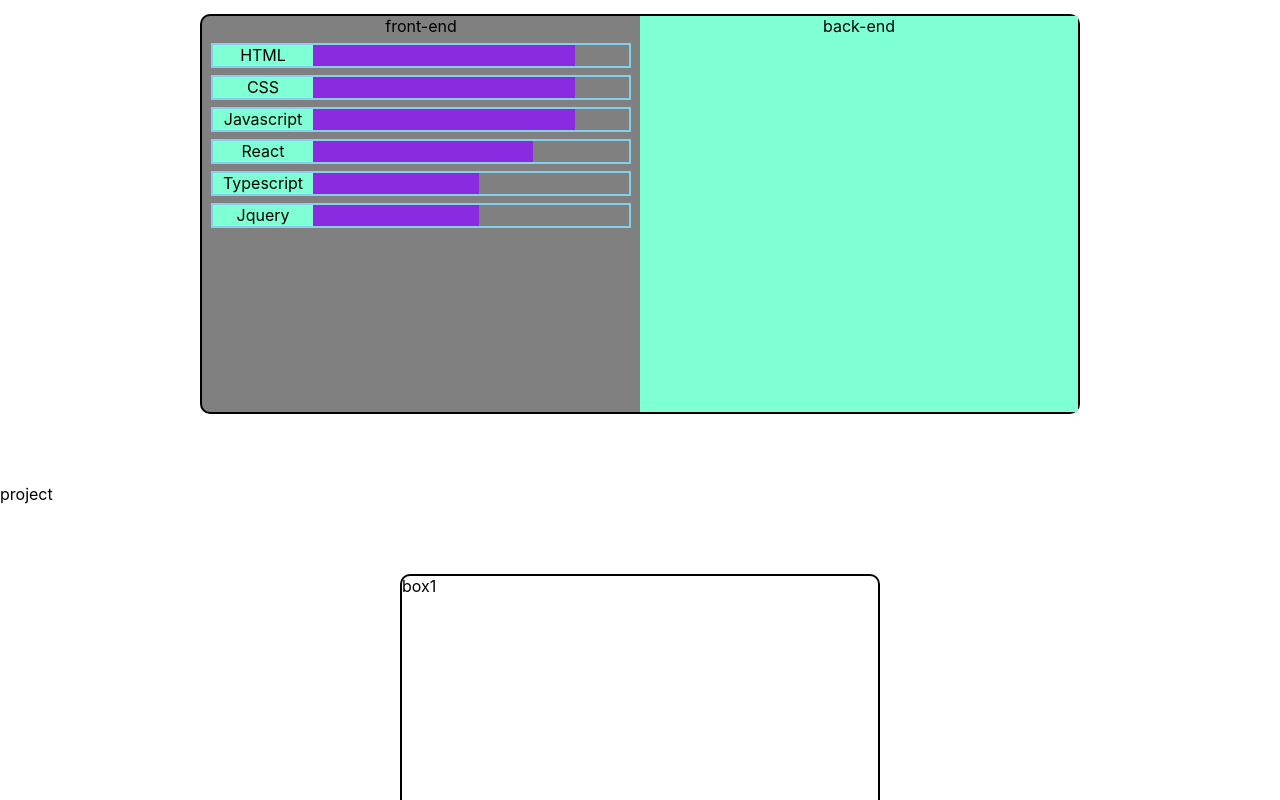
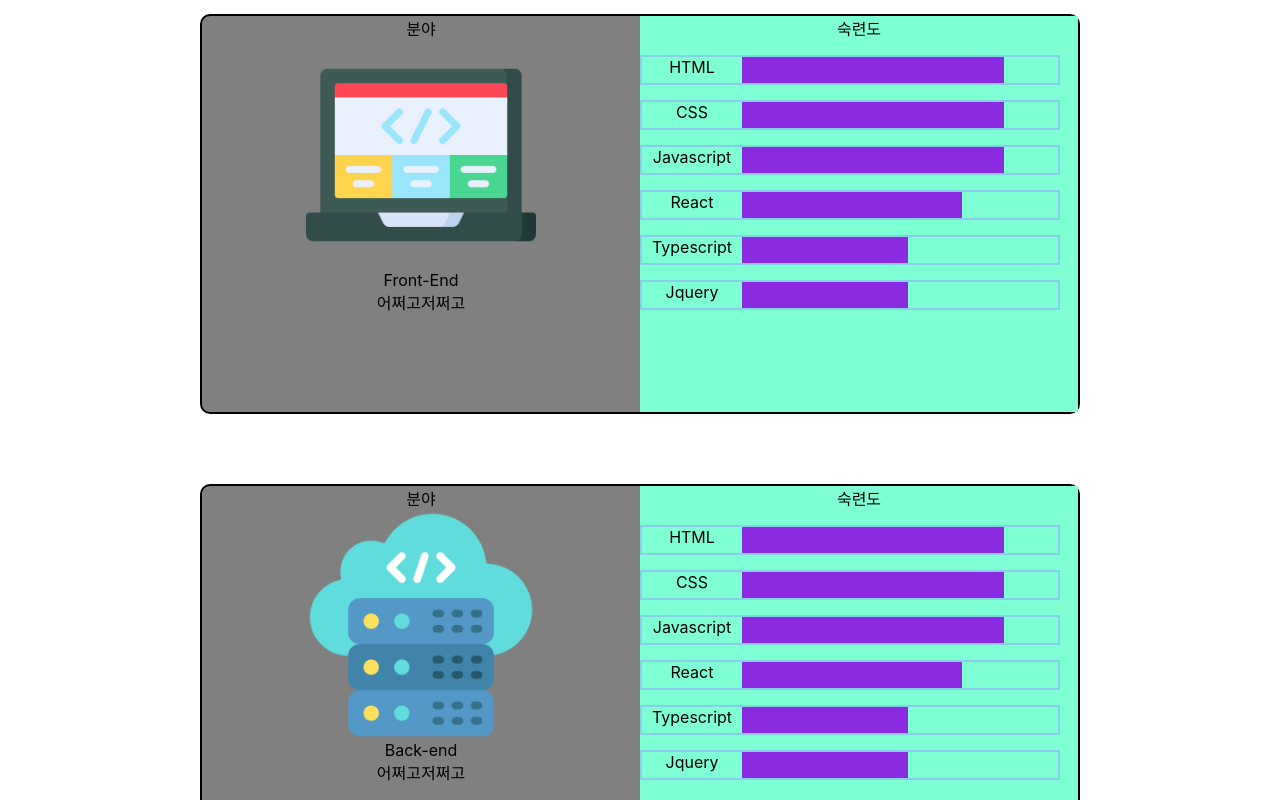
Before and after one commit to k-minyoung/Pf, a React (Create React App) app: page / in a window 1280 px wide. Shown: the part 1080-1880 px from the top of the page. Built offline with nearby package versions, Linux system fonts and the light colour scheme.

Commit message:
[Feat] Skill 레이아웃 변경

```diff
--- a/src/css/main.module.css
+++ b/src/css/main.module.css
@@ -80,12 +80,17 @@
 
 }
 
+.frontIcon {
+    width: 230px;
+    height: 230px;
+}
+
 .barBox {
     display: flex;
     width: 420px;
-    height: 25px;
+    height: 30px;
     border: 2px solid skyblue;
-    margin-top: 7px;
+    margin-top: 15px;
 }
 
 .stack {
@@ -93,6 +98,10 @@
     text-align: center;
     width: 100px;
     background-color: aquamarine;
+}
+
+.barEmpty {
+    display: inline-block;
 }
 
 .barFill1 {
--- a/src/main.tsx
+++ b/src/main.tsx
@@ -2,6 +2,9 @@ import React, { useState, useEffect, useRef } from 'react';
 import styles from "./css/main.module.css";
 import Modal1 from './modal/modal1';
 import Modal2 from './modal/modal2';
+
+import frontIcon from './icon/9094993.png'
+import backIcon from './icon/cloud-server.png'
 
 
 
@@ -11,6 +14,7 @@ export default function Main() {
     const [showModal, setShowModal] = useState<boolean>(false);
     const [showModal2, setShowModal2] = useState<boolean>(false);
     const [visible, setVisible] = useState<boolean>(false);
+    const [skillView, setSkillView] = useState<boolean>(false);
 
 
     const [back, setBack] = useState<boolean>(false);
@@ -42,7 +46,31 @@ export default function Main() {
         io.observe(document.querySelector("#header") as HTMLElement);//여기서 타겟 설정
     }, []);
 
+    const io2 = new IntersectionObserver((entries) => {
+        entries.forEach((entry2, i) => {
+            if (entry2.isIntersecting) {
+                setSkillView(true)
+                console.log(skillView)
+            } else {
+                // setSkillView(false)
+                // console.log(skillView)
+            }
+        });
+    },
+        {
+            root: null,
+            rootMargin: "0px",
+            threshold: 0.5
+        }
+    )
+
+    useEffect(() => {
+        io2.observe(document.querySelector("#skill") as HTMLElement);
+        console.log(skillView)
+    }, [skillView]);
     //https://ww8007-learn.tistory.com/6 참고했음
+
+
 
     // // 스크롤 이벤트 리스너 등록
     // useEffect(() => {
@@ -74,8 +102,7 @@ export default function Main() {
     return (
         <div className={styles.body} id='body'>
             <div className={styles.top}>포트폴리오입니다</div>
-            {/* <div className={scrollPosition >= 850 ? styles.header2 : styles.header}> */}
-            {/* 스크롤 위치가 850을 넘으면 header2스타일, 아니면 header스타일 적용 */}
+
             <div className={visible ? styles.header : styles.header2} id='header'>
                 <div className={styles.skill2}>skill</div>
                 <div className={styles.project}>project</div>
@@ -83,35 +110,80 @@ export default function Main() {
             </div>
             <div className={styles.mid}>
                 <div className={styles.skillTitle}>Skill</div>
-                <div className={styles.skill}>
+                <div className={styles.skill} id='skill'>
 
-                    <div className={styles.frontBox}> front-end
+                    <div className={styles.frontBox}> 분야
+                        <img src={frontIcon} className={styles.frontIcon}></img>
+                        <div>Front-End</div>
+                        <div>어쩌고저쩌고</div>
+                    </div>
+
+                    <div className={styles.backBox}> 숙련도
+
                         <div className={styles.barBox}>
                             <div className={styles.stack}>HTML</div>
-                            <div className={styles.barFill1}></div>
+                            <div className={skillView ? styles.barFill1 : styles.barEmpty}></div>
                         </div>
                         <div className={styles.barBox}>
                             <div className={styles.stack}>CSS</div>
-                            <div className={styles.barFill2} ></div>
+                            <div className={skillView ? styles.barFill2 : styles.barEmpty}></div>
                         </div>
                         <div className={styles.barBox}>
                             <div className={styles.stack}>Javascript</div>
-                            <div className={styles.barFill3}></div>
+                            <div className={skillView ? styles.barFill3 : styles.barEmpty}></div>
                         </div>
                         <div className={styles.barBox}>
                             <div className={styles.stack}>React</div>
-                            <div className={styles.barFill4}></div>
+                            <div className={skillView ? styles.barFill4 : styles.barEmpty}></div>
                         </div>
                         <div className={styles.barBox}>
                             <div className={styles.stack}>Typescript</div>
-                            <div className={styles.barFill5}></div>
+                            <div className={skillView ? styles.barFill5 : styles.barEmpty}></div>
                         </div>
                         <div className={styles.barBox}>
                             <div className={styles.stack}>Jquery</div>
-                            <div className={styles.barFill6}></div>
+                            <div className={skillView ? styles.barFill6 : styles.barEmpty}></div>
                         </div>
                     </div>
-                    <div className={styles.backBox}> back-end</div>
+
+
+                </div>
+                <div className={styles.skill} id='skill'>
+
+                    <div className={styles.frontBox}> 분야
+                        <img src={backIcon} className={styles.frontIcon}></img>
+                        <div>Back-end</div>
+                        <div>어쩌고저쩌고</div>
+                    </div>
+
+                    <div className={styles.backBox}> 숙련도
+
+                        <div className={styles.barBox}>
+                            <div className={styles.stack}>HTML</div>
+                            <div className={skillView ? styles.barFill1 : styles.barEmpty}></div>
+                        </div>
+                        <div className={styles.barBox}>
+                            <div className={styles.stack}>CSS</div>
+                            <div className={skillView ? styles.barFill2 : styles.barEmpty}></div>
+                        </div>
+                        <div className={styles.barBox}>
+                            <div className={styles.stack}>Javascript</div>
+                            <div className={skillView ? styles.barFill3 : styles.barEmpty}></div>
+                        </div>
+                        <div className={styles.barBox}>
+                            <div className={styles.stack}>React</div>
+                            <div className={skillView ? styles.barFill4 : styles.barEmpty}></div>
+                        </div>
+                        <div className={styles.barBox}>
+                            <div className={styles.stack}>Typescript</div>
+                            <div className={skillView ? styles.barFill5 : styles.barEmpty}></div>
+                        </div>
+                        <div className={styles.barBox}>
+                            <div className={styles.stack}>Jquery</div>
+                            <div className={skillView ? styles.barFill6 : styles.barEmpty}></div>
+                        </div>
+                    </div>
+
 
                 </div>
 
```
Also changed, not shown: src/icon/9094993.png (added), src/icon/cloud-server.png (added).
